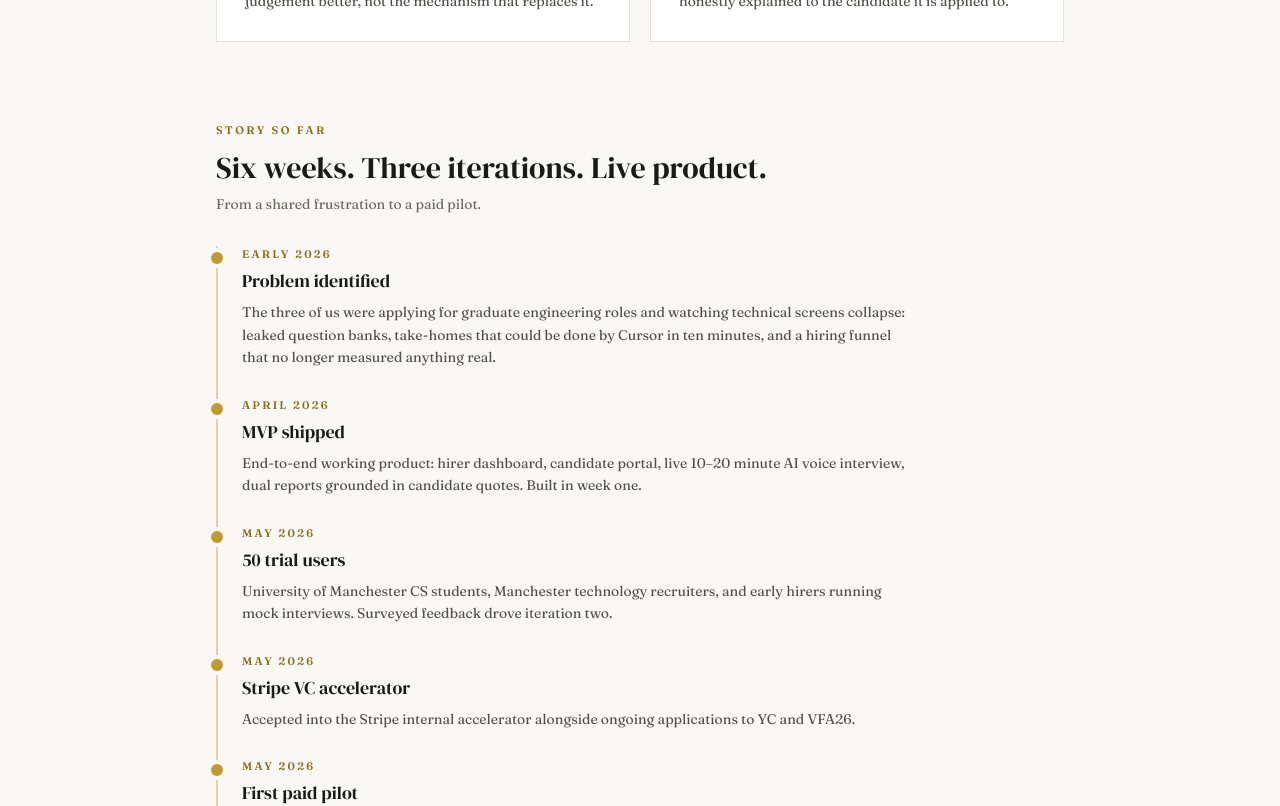
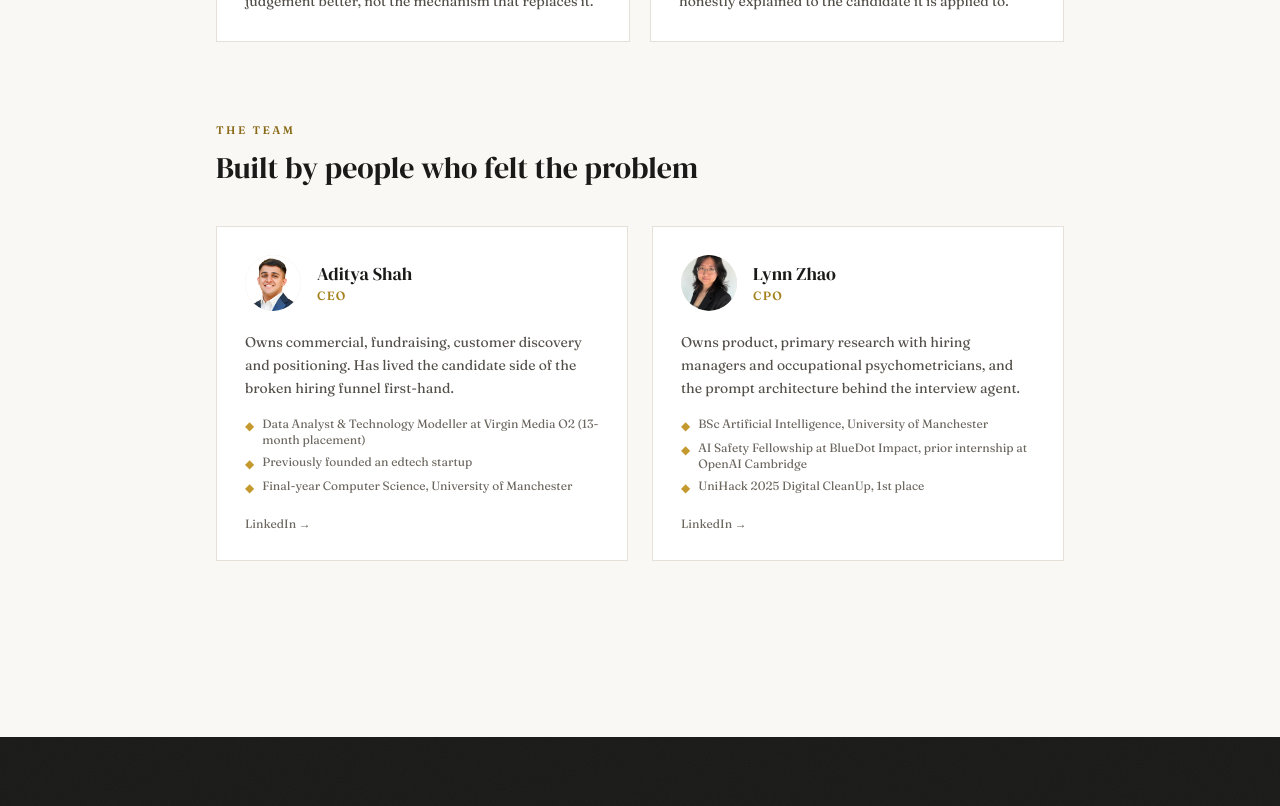
Before and after one commit to ChenhuiZhao820/basanite_hiring, a Next.js app in the folder web/: page /about in a window 1280 px wide. Shown: the part 2300-3106 px from the top of the page. Built offline with nearby package versions, Linux system fonts and the light colour scheme; no server answers.

Commit message:
copy: remove the Story so far timeline section from the about page
Drops the whole TIMELINE data array and its rendered section
(Problem identified through Iteration three). One less thing to keep
updated as the product moves.

```diff
--- a/web/app/about/page.tsx
+++ b/web/app/about/page.tsx
@@ -68,15 +68,6 @@ const TEAM = [
     ],
     blurb: 'Owns product, primary research with hiring managers and occupational psychometricians, and the prompt architecture behind the interview agent.',
   },
-]
-
-const TIMELINE = [
-  { date: 'Early 2026', headline: 'Problem identified', body: 'The three of us were applying for graduate engineering roles and watching technical screens collapse: leaked question banks, take-homes that could be done by Cursor in ten minutes, and a hiring funnel that no longer measured anything real.' },
-  { date: 'April 2026', headline: 'MVP shipped', body: 'End-to-end working product: hirer dashboard, candidate portal, live 10–20 minute AI voice interview, dual reports grounded in candidate quotes. Built in week one.' },
-  { date: 'May 2026', headline: '50 trial users', body: 'University of Manchester CS students, Manchester technology recruiters, and early hirers running mock interviews. Surveyed feedback drove iteration two.' },
-  { date: 'May 2026', headline: 'Stripe VC accelerator', body: 'Accepted into the Stripe internal accelerator alongside ongoing applications to YC and VFA26.' },
-  { date: 'May 2026', headline: 'First paid pilot', body: 'Verbal commitment from a seven-figure-revenue technology recruitment firm in Manchester. First contract worth ~£40k ARR.' },
-  { date: '2026 →', headline: 'Iteration three', body: 'The AI Collaboration Workbench: a sandboxed VS Code environment where candidates ship a real ticket alongside the AI agent of their choice. The dimension no other interview measures.' },
 ]
 
 const VALUES = [
@@ -192,23 +183,6 @@ export default async function AboutPage() {
           </div>
         </Reveal>
 
-        {/* Timeline */}
-        <Reveal as="section" className="mb-20">
-          <p className="text-gold-700 text-[11px] font-semibold uppercase tracking-[0.22em] mb-3">Story so far</p>
-          <h2 className="font-display text-2xl sm:text-3xl text-basanite-900 mb-2">Six weeks. Three iterations. Live product.</h2>
-          <p className="text-basanite-500 text-sm mb-8">From a shared frustration to a paid pilot.</p>
-          <ol className="border-l-2 border-gold-500/40 pl-6 space-y-7">
-            {TIMELINE.map(t => (
-              <li key={t.headline} className="relative">
-                <span className="absolute -left-[31px] top-1.5 w-3 h-3 rounded-full bg-gold-500 ring-4 ring-earth-50" aria-hidden="true" />
-                <p className="text-gold-700 text-[11px] font-semibold uppercase tracking-[0.2em] mb-1">{t.date}</p>
-                <h3 className="font-display text-lg text-basanite-900 mb-1.5">{t.headline}</h3>
-                <p className="text-basanite-600 text-sm leading-relaxed max-w-2xl">{t.body}</p>
-              </li>
-            ))}
-          </ol>
-        </Reveal>
-
         {/* Team */}
         <Reveal as="section" className="mb-20" id="team">
           <p className="text-gold-700 text-[11px] font-semibold uppercase tracking-[0.22em] mb-3">The team</p>
```
